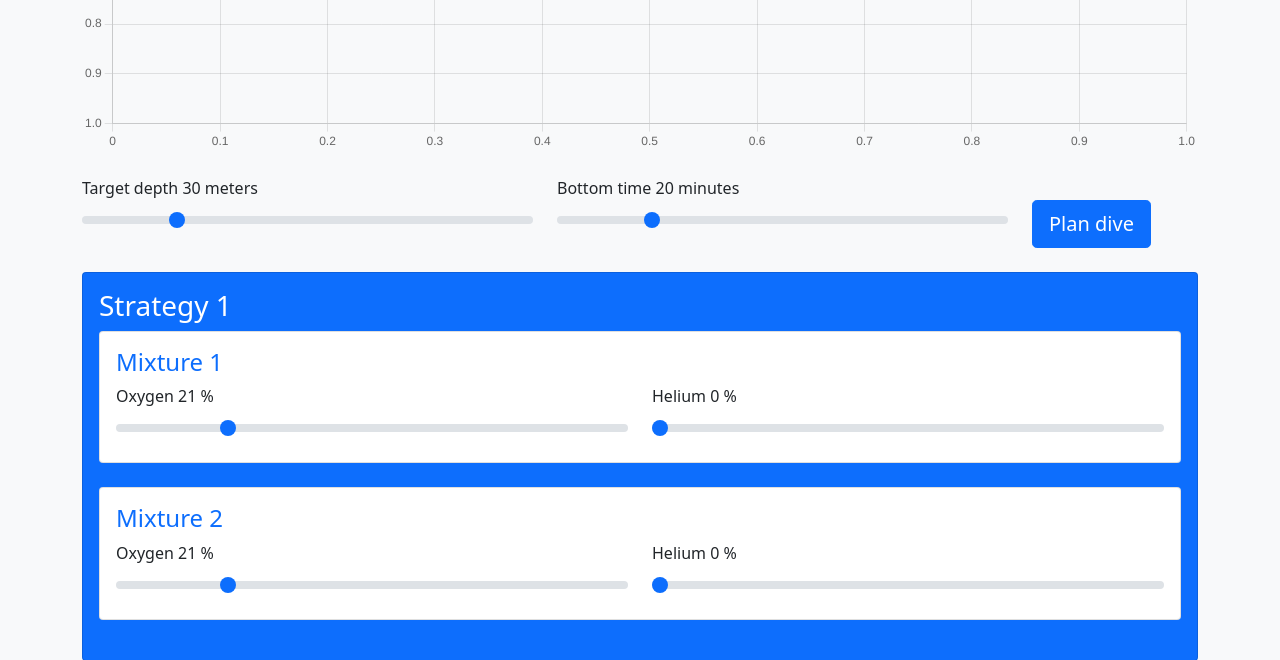
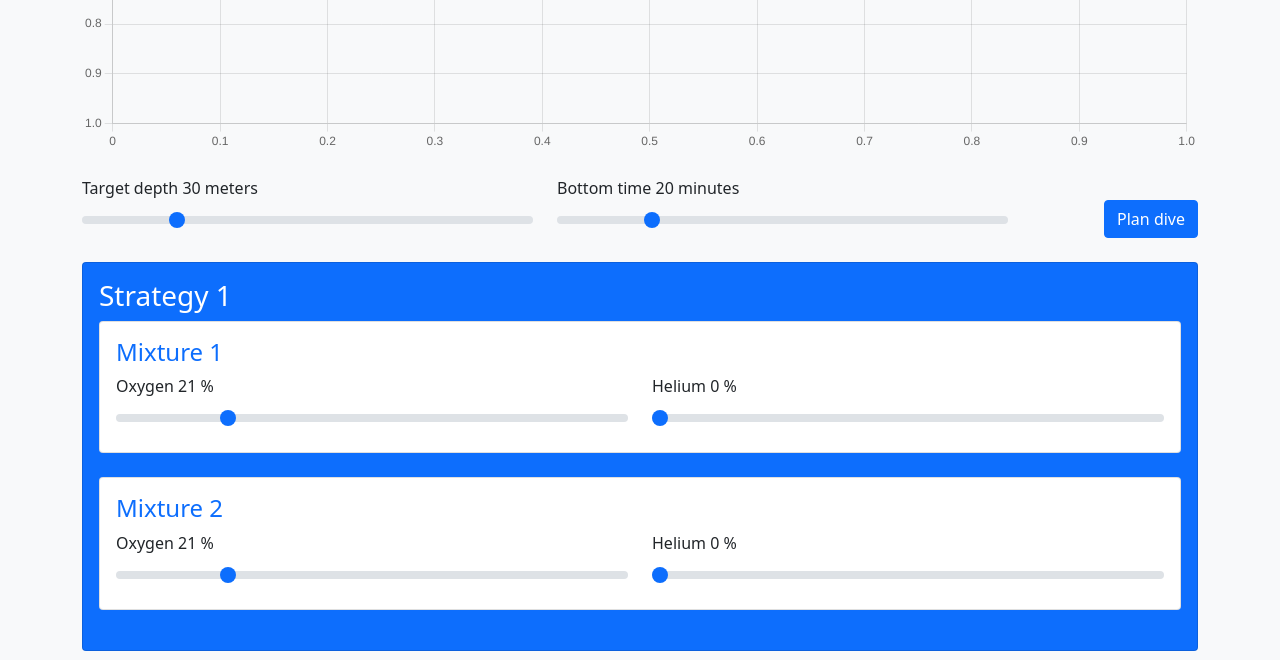
Before and after one commit to JohnyBuk/decoweb, a Flask app: page / in a window 1280 px wide. Shown: the part 486-1146 px from the top of the page. Run offline with Flask 2, Linux system fonts and the light colour scheme; some libraries are stand-ins or nearby versions.

Commit message:
small changes

```diff
--- a/templates/index.html
+++ b/templates/index.html
@@ -6,8 +6,8 @@
 	<meta name="viewport" content="width=device-width, initial-scale=1">
 	<title>Dive planner</title>
 
-	<link href="https://cdn.jsdelivr.net/npm/bootstrap@5.0.0-beta3/dist/css/bootstrap.min.css" rel="stylesheet"
-		integrity="sha384-eOJMYsd53ii+scO/bJGFsiCZc+5NDVN2yr8+0RDqr0Ql0h+rP48ckxlpbzKgwra6" crossorigin="anonymous">
+	<link href="https://cdn.jsdelivr.net/npm/bootstrap@5.0.0/dist/css/bootstrap.min.css" rel="stylesheet"
+		integrity="sha384-wEmeIV1mKuiNpC+IOBjI7aAzPcEZeedi5yW5f2yOq55WWLwNGmvvx4Um1vskeMj0" crossorigin="anonymous">
 
 	<script src="https://ajax.googleapis.com/ajax/libs/jquery/3.5.1/jquery.min.js"></script>
 	<script src="https://cdnjs.cloudflare.com/ajax/libs/Chart.js/3.2.0/chart.min.js"
@@ -37,9 +37,9 @@
 					<input type="range" value="20" name="bottom_time" class="form-range"
 						oninput="this.previousElementSibling.value = this.value + ' time'">
 				</div>
-				<div class="col-md-2">
+				<div class="col-md-2 text-end">
 					<br>
-					<button class="btn btn-lg btn-primary" type="button">Plan dive</button>
+					<button class="btn btn-primary" type="button">Plan dive</button>
 				</div>
 			</div>
 		</form>
```
